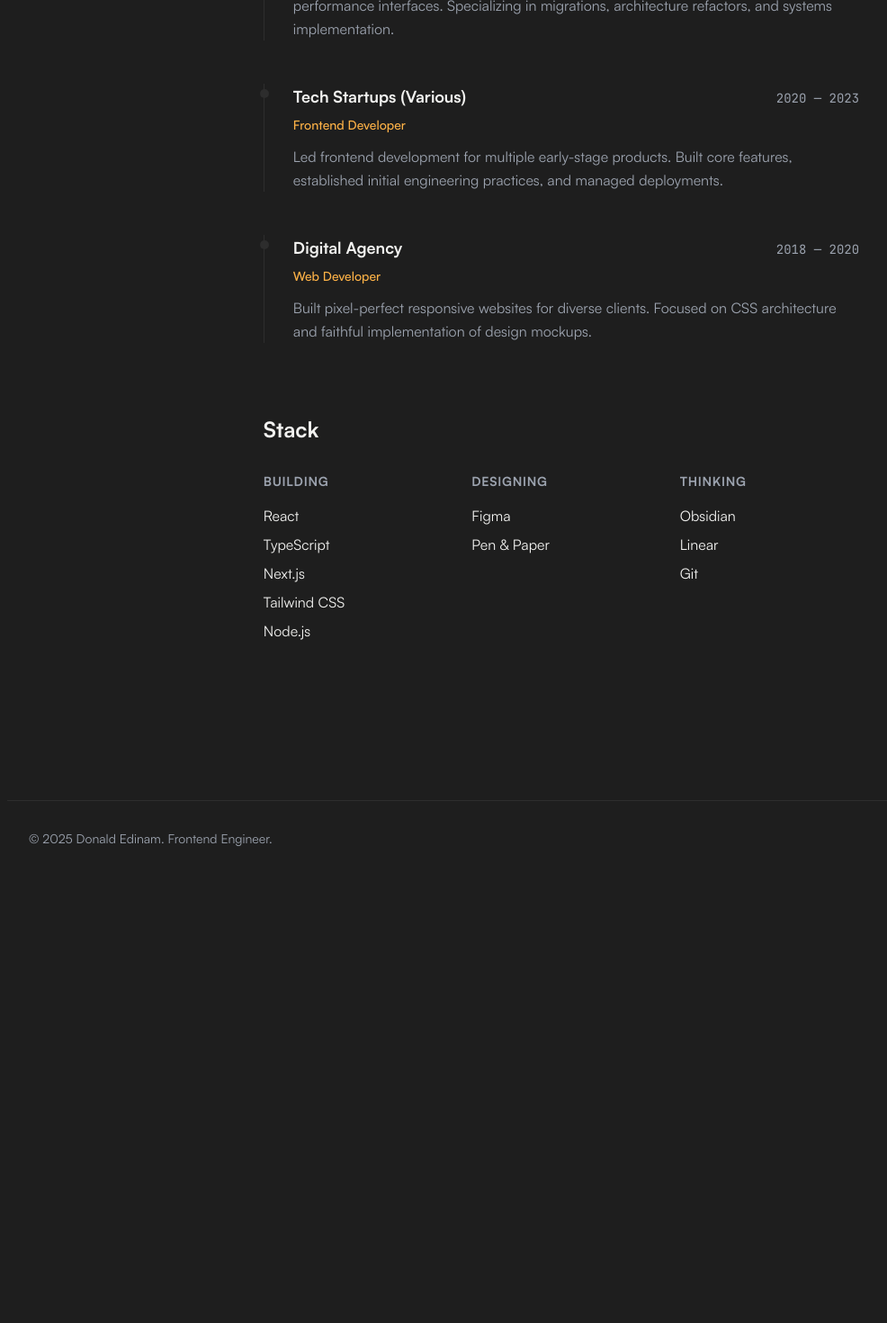
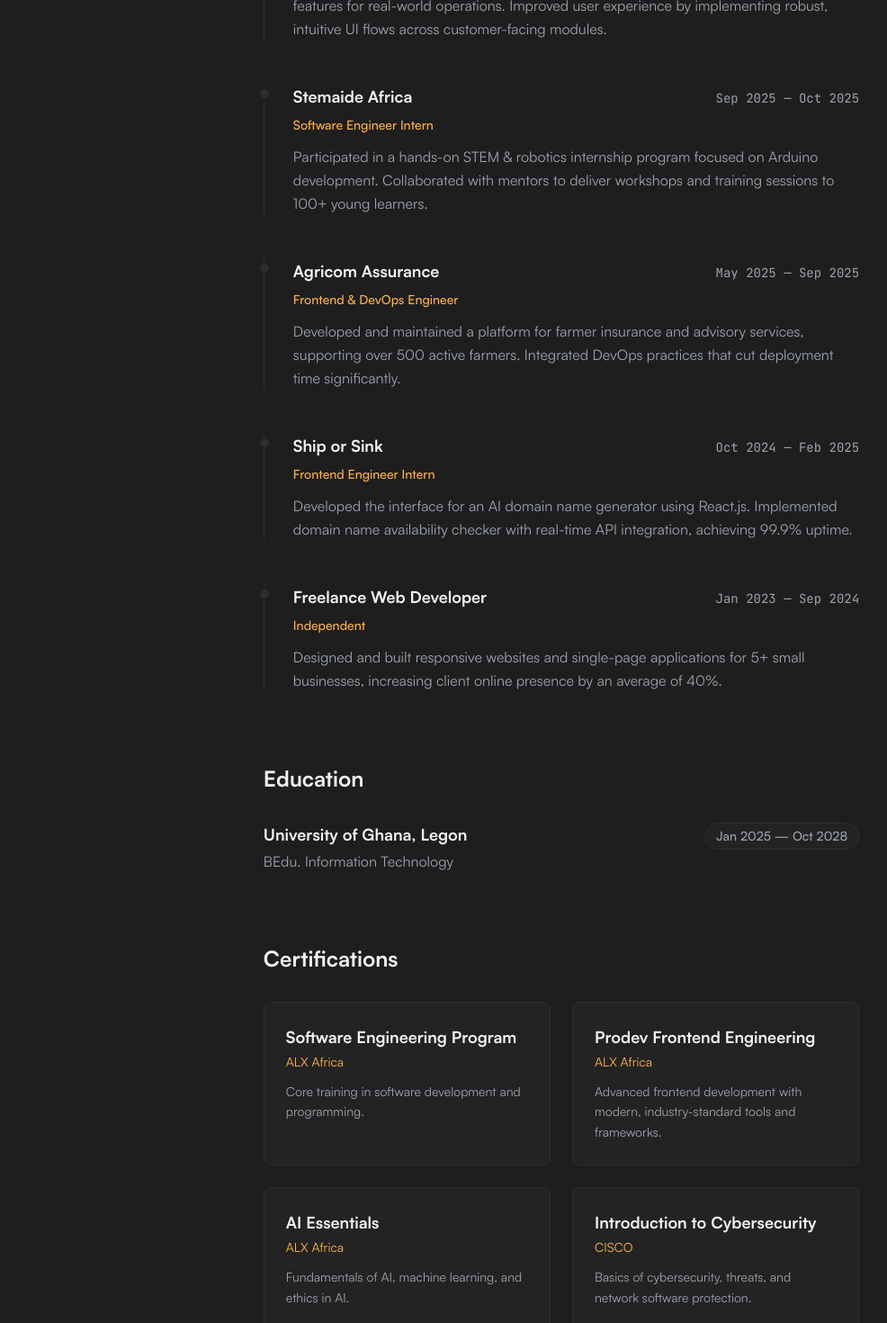
Before and after one commit to Donald-Edinam/donaldedinam, a Next.js app: page /about in a window 1280 px wide. Shown: the part 1400-2870 px from the top of the page at 90% size, without its empty margins (16-1002 px from the left). Before the commit the page ends 2374 px from the top, so only its background shows below. Built offline with nearby package versions, Linux system fonts and the light colour scheme; no server answers.

Commit message:
Chore: Improved page SEO

```diff
--- a/app/about/page.tsx
+++ b/app/about/page.tsx
@@ -1,6 +1,6 @@
 import { Container } from "@/components/layout";
 import { Timeline, StackList } from "@/components/about";
-import { principles, experience, stack } from "@/data/about";
+import { principles, experience, education, certifications, stack } from "@/data/about";
 
 import { Metadata } from "next";
 
@@ -50,6 +50,40 @@
                     <Timeline roles={experience} />
                 </section>
 
+                {/* Education */}
+                <section className="mb-20">
+                    <h2 className="text-2xl font-bold mb-8">Education</h2>
+                    <div className="space-y-6">
+                        {education.map((edu) => (
+                            <div key={edu.degree} className="flex flex-col md:flex-row md:justify-between md:items-baseline border-b border-border-subtle pb-6 last:border-none last:pb-0">
+                                <div>
+                                    <h3 className="text-lg font-bold text-text-primary">{edu.school}</h3>
+                                    <p className="text-text-muted mt-1">{edu.degree}</p>
+                                </div>
+                                <span className="text-sm text-text-muted font-medium mt-2 md:mt-0 bg-bg-secondary px-3 py-1 rounded-full border border-border-subtle">
+                                    {edu.period}
+                                </span>
+                            </div>
+                        ))}
+                    </div>
+                </section>
+
+                {/* Certifications */}
+                <section className="mb-20">
+                    <h2 className="text-2xl font-bold mb-8">Certifications</h2>
+                    <div className="grid grid-cols-1 md:grid-cols-2 gap-6">
+                        {certifications.map((cert) => (
+                            <div key={cert.name} className="bg-bg-secondary p-6 rounded-lg border border-border-subtle hover:border-accent transition-colors">
+                                <h3 className="text-lg font-bold text-text-primary mb-1">{cert.name}</h3>
+                                <p className="text-sm text-accent mb-3">{cert.organization}</p>
+                                <p className="text-text-muted text-sm leading-relaxed">
+                                    {cert.description}
+                                </p>
+                            </div>
+                        ))}
+                    </div>
+                </section>
+
                 {/* Stack */}
                 <section className="mb-20">
                     <h2 className="text-2xl font-bold mb-8">Stack</h2>
--- a/app/work/[slug]/page.tsx
+++ b/app/work/[slug]/page.tsx
@@ -44,6 +44,7 @@
             <CaseStudyHero
                 title={project.title}
                 tagline={project.tagline}
+                liveUrl={project.liveUrl}
                 meta={{
                     role: project.meta.role,
                     timeline: project.meta.timeline
--- a/components/case-study/CaseStudyHero.tsx
+++ b/components/case-study/CaseStudyHero.tsx
@@ -6,13 +6,14 @@
 interface CaseStudyHeroProps {
     title: string;
     tagline: string;
+    liveUrl?: string;
     meta: {
         role: string;
         timeline: string;
     };
 }
 
-export function CaseStudyHero({ title, tagline, meta }: CaseStudyHeroProps) {
+export function CaseStudyHero({ title, tagline, liveUrl, meta }: CaseStudyHeroProps) {
     return (
         <motion.section
             initial={{ opacity: 0, y: 20 }}
@@ -29,10 +30,24 @@
                         {tagline}
                     </p>
 
-                    <div className="flex flex-wrap justify-center gap-x-8 gap-y-2 text-sm text-text-muted font-medium">
-                        <span><span className="text-accent opacity-80 mr-2">Role:</span>{meta.role}</span>
-                        <span className="text-border-subtle px-2">|</span>
-                        <span><span className="text-accent opacity-80 mr-2">Timeline:</span>{meta.timeline}</span>
+                    <div className="flex flex-col items-center gap-6">
+                        <div className="flex flex-wrap justify-center gap-x-8 gap-y-2 text-sm text-text-muted font-medium">
+                            <span><span className="text-accent opacity-80 mr-2">Role:</span>{meta.role}</span>
+                            <span className="text-border-subtle px-2">|</span>
+                            <span><span className="text-accent opacity-80 mr-2">Timeline:</span>{meta.timeline}</span>
+                        </div>
+
+                        {liveUrl && (
+                            <a
+                                href={liveUrl}
+                                target="_blank"
+                                rel="noopener noreferrer"
+                                className="inline-flex items-center text-accent hover:text-accent-hover font-medium transition-colors border-b border-transparent hover:border-accent"
+                            >
+                                Visit Live Site
+                                <span className="ml-1">↗</span>
+                            </a>
+                        )}
                     </div>
                 </div>
             </Container>
--- a/components/layout/Footer.tsx
+++ b/components/layout/Footer.tsx
@@ -4,8 +4,12 @@
     return (
         <footer className="border-t border-border-subtle mt-section">
             <div className="container-layout">
-                <div className="py-8 text-sm text-text-muted">
+                <div className="flex flex-col md:flex-row justify-between items-center py-8 text-sm text-text-muted gap-4">
                     <p>© {currentYear} Donald Edinam. Frontend Engineer.</p>
+                    <div className="flex gap-6 font-medium">
+                        <a href="https://github.com/donald-edinam" target="_blank" rel="noopener noreferrer" className="hover:text-accent transition-colors">GitHub</a>
+                        <a href="https://www.linkedin.com/in/donald-edinam/" target="_blank" rel="noopener noreferrer" className="hover:text-accent transition-colors">LinkedIn</a>
+                    </div>
                 </div>
             </div>
         </footer>
--- a/data/about.ts
+++ b/data/about.ts
@@ -7,6 +7,18 @@
     company: string;
     title: string;
     period: string;
+    description: string;
+}
+
+export interface Education {
+    school: string;
+    degree: string;
+    period: string;
+}
+
+export interface Certification {
+    name: string;
+    organization: string;
     description: string;
 }
 
@@ -32,29 +44,72 @@
 
 export const experience: Role[] = [
     {
-        company: "Freelance / Independent",
-        title: "Senior Frontend Engineer",
-        period: "2023 — Present",
-        description: "Partnering with global product teams to build scalable design systems and high-performance interfaces. Specializing in migrations, architecture refactors, and systems implementation."
+        company: "Ubuntu Africa",
+        title: "Frontend Engineer",
+        period: "July 2025 — Present",
+        description: "Worked on logistics and shipping-tracking platforms, building and refining frontend features for real-world operations. Improved user experience by implementing robust, intuitive UI flows across customer-facing modules."
     },
     {
-        company: "Tech Startups (Various)",
-        title: "Frontend Developer",
-        period: "2020 — 2023",
-        description: "Led frontend development for multiple early-stage products. Built core features, established initial engineering practices, and managed deployments."
+        company: "Stemaide Africa",
+        title: "Software Engineer Intern",
+        period: "Sep 2025 — Oct 2025",
+        description: "Participated in a hands-on STEM & robotics internship program focused on Arduino development. Collaborated with mentors to deliver workshops and training sessions to 100+ young learners."
     },
     {
-        company: "Digital Agency",
-        title: "Web Developer",
-        period: "2018 — 2020",
-        description: "Built pixel-perfect responsive websites for diverse clients. Focused on CSS architecture and faithful implementation of design mockups."
+        company: "Agricom Assurance",
+        title: "Frontend & DevOps Engineer",
+        period: "May 2025 — Sep 2025",
+        description: "Developed and maintained a platform for farmer insurance and advisory services, supporting over 500 active farmers. Integrated DevOps practices that cut deployment time significantly."
+    },
+    {
+        company: "Ship or Sink",
+        title: "Frontend Engineer Intern",
+        period: "Oct 2024 — Feb 2025",
+        description: "Developed the interface for an AI domain name generator using React.js. Implemented domain name availability checker with real-time API integration, achieving 99.9% uptime."
+    },
+    {
+        company: "Freelance Web Developer",
+        title: "Independent",
+        period: "Jan 2023 — Sep 2024",
+        description: "Designed and built responsive websites and single-page applications for 5+ small businesses, increasing client online presence by an average of 40%."
+    }
+];
+
+export const education: Education[] = [
+    {
+        school: "University of Ghana, Legon",
+        degree: "BEdu. Information Technology",
+        period: "Jan 2025 — Oct 2028"
+    }
+];
+
+export const certifications: Certification[] = [
+    {
+        name: "Software Engineering Program",
+        organization: "ALX Africa",
+        description: "Core training in software development and programming."
+    },
+    {
+        name: "Prodev Frontend Engineering",
+        organization: "ALX Africa",
+        description: "Advanced frontend development with modern, industry-standard tools and frameworks."
+    },
+    {
+        name: "AI Essentials",
+        organization: "ALX Africa",
+        description: "Fundamentals of AI, machine learning, and ethics in AI."
+    },
+    {
+        name: "Introduction to Cybersecurity",
+        organization: "CISCO",
+        description: "Basics of cybersecurity, threats, and network software protection."
     }
 ];
 
 export const stack: StackItem[] = [
     {
         category: "Building",
-        items: ["React", "TypeScript", "Next.js", "Tailwind CSS", "Node.js"]
+        items: ["React", "TypeScript", "Next.js", "Tailwind CSS", "Python", "Docker"]
     },
     {
         category: "Designing",
@@ -62,6 +117,6 @@
     },
     {
         category: "Thinking",
-        items: ["Obsidian", "Linear", "Git"]
+        items: ["Obsidian", "Git", "Linear"]
     }
 ];
--- a/data/projects.ts
+++ b/data/projects.ts
@@ -9,101 +9,79 @@
         stack: string[];
     };
     content: {
-        problem: string;      // "Problem & Context"
-        role: string;         // "My Role & Constraints"
-        approach: string;     // "Approach & Process"
-        solutions: string;    // "Solutions / Decisions"
-        outcomes: string;     // "Outcomes / Learnings"
-        reflection: string;   // "Reflection / Implications"
+        problem: string;
+        role: string;
+        approach: string;
+        solutions: string;
+        outcomes: string;
+        reflection: string;
     };
     visuals?: {
         src: string;
         alt: string;
     }[];
+    liveUrl?: string;
 }
 
 export const projects: Project[] = [
     {
         id: "1",
-        slug: "internal-logistics-platform",
-        title: "Internal Logistics Platform",
-        tagline: "Streamlining daily sales tracking across multiple shops.",
+        slug: "buzzba",
+        title: "Buzzba",
+        tagline: "Comprehensive barbershop management system.",
+        liveUrl: "https://www.buzzba.com",
         meta: {
-            role: "Frontend Architect",
+            role: "Fullstack Developer",
             timeline: "2024",
-            stack: ["React", "Dashboard Components", "Visualization Libs"],
+            stack: ["Next.js", "Express.js", "PostgreSQL"],
         },
         content: {
-            problem: `The client needed a way to see real-time sales across three shops without relying on manual spreadsheets. Existing solutions were either too rigid or expensive for a small business setup.
-
-The core challenge was allowing non-technical staff to interact with the system reliably while providing clear visualization data for performance comparison.`,
-
-            role: `I was solely responsible for the frontend architecture. My role involved designing the dashboard, building reusable input forms, and integrating visualization components.
-
-Constraints:
-• Backend endpoints were fixed; no database redesign allowed.
-• Must support desktop and tablet usage for managers on the move.
-• System must remain easy for non-technical staff to avoid data entry errors.`,
-
-            approach: `I started by mapping the workflow of shop employees to understand where data entry friction occurred.
-
-From there, I designed a minimal component system for tables, charts, and input forms. I prioritized creating reusable UI patterns to ensure consistency across different shop interfaces and emphasized accessibility (keyboard flows and focus management) to speed up daily tasks.`,
-
-            solutions: `1. Reusable UI Patterns
-I created a strict set of reusable UI patterns for forms and reporting interfaces. This required higher upfront investment but drastically reduced code duplication and accelerated future shop onboarding.
-
-2. Simplified Colors & Graphs
-To help non-technical staff grasp performance data immediately, I implemented color-coded graphs to indicate trends rather than complex, dense data tables. I sacrificed granularity for readability, ensuring the dashboard could be understood at a glance.`,
-
-            outcomes: `Staff adoption was immediate, making daily sales input routine. The dashboard reduced manual errors and significantly improved decision-making speed.
-
-Metrics:
-• Zero manual errors report in first month
-• Real-time visibility achieved across all locations`,
-
-            reflection: `Even small projects benefit from frontend discipline. Good architecture doesn’t require scale—it requires clear decisions that anticipate change. Simplicity proved to be the ultimate scalability factor here.`
+            problem: `Barbershops often struggle with manual booking, tracking sales, and managing staff schedules efficiently. The client needed a unified platform to handle these operations without the complexity of enterprise ERPs.`,
+            role: `I designed and built the entire application, utilizing Next.js for the frontend and Express.js for the backend API.`,
+            approach: `I focused on creating distinct user flows for barbers (schedule management), admins (business oversight), and customers (booking). Database schema design was critical to ensure relational integrity between appointments, staff, and sales data.`,
+            solutions: `Implemented a robust booking engine that prevents double-bookings. Built a sales tracking dashboard that visualizes revenue trends.`,
+            outcomes: `The system successfully centralized operations, allowing for real-time schedule management and accurate sales reporting.`,
+            reflection: `Building a full-stack CRUD application emphasized the importance of type safety and API contract definition between frontend and backend.`
         }
     },
     {
         id: "2",
-        slug: "remote-it-jobs-platform",
-        title: "Remote IT Jobs Platform",
-        tagline: "Connecting job seekers to global remote IT opportunities.",
+        slug: "medfinder",
+        title: "MedFinder",
+        tagline: "Location-based healthcare facility discovery.",
+        liveUrl: "https://medfinder-two.vercel.app/",
         meta: {
-            role: "Frontend Lead",
-            timeline: "2023",
-            stack: ["React Query", "URL State", "Responsive Design"],
+            role: "Frontend Developer",
+            timeline: "2024",
+            stack: ["React.js", "Geolocation API", "Google Maps"],
         },
         content: {
-            problem: `Existing job boards were cluttered, difficult to filter, and not tailored to entry-level engineers. The goal was to simplify the job search experience while maintaining the speed and depth required for a data-heavy application.
-
-Constraints Included:
-• Fast data fetching required for thousands of jobs.
-• Filters needed to be intuitive and persistent.`,
-
-            role: `I led the frontend architecture, developing search and filtering components and designing the responsive card-based listings.
-
-Constraints:
-• Backend API had pre-defined endpoints; limited ability to modify data structure.
-• System must support global traffic with minimal load time.`,
-
-            approach: `Mapped user journeys for multiple personas (fresh graduates vs experienced remote seekers).
-
-I developed reusable components (JobCard, FilterBar, Pagination) and prioritized accessibility with semantic HTML and focus visibility. State persistence was a key focus to ensure users could share exact search configurations.`,
-
-            solutions: `1. URL-Driven State
-I implemented persistent state using URL search parameters. This added routing complexity compared to local state but enabled deep-linking and easier sharing—critical for a job board.
-
-2. Optimized Data Fetching (React Query)
-To handle thousands of jobs without bogging down the client, I utilized React Query for caching, optimistic updates, and lazy fetching. This abstraction was essential for maintaining a responsive UI under load.`,
-
-            outcomes: `The launch reduced friction for job seekers, receiving positive feedback on clarity.
-
-Metrics:
-• Fast load times even with filtered queries
-• High engagement with filter features`,
-
-            reflection: `Every frontend decision influences user trust and efficiency. A clear interface paired with predictable behavior turns a job board from a chaotic list into a reliable tool. Performance and clarity drive engagement more than flashy visuals.`
+            problem: `Finding specialized healthcare facilities in Ghana can be difficult due to fragmented information. Users needed a reliable way to locate nearby clinics based on specific service needs.`,
+            role: `I developed the frontend interface and integrated mapping services to provide location-based results.`,
+            approach: `Leveraged the Geolocation API to detect user position and filtered facility data by distance. Implemented a responsive map interface that works seamlessly on mobile devices.`,
+            solutions: `Developed an intuitive search filter allowing users to sort by distance, service type, or facility name.`,
+            outcomes: `The app processed over 2,000 location-based queries in its first month, validating the demand for accessible healthcare information.`,
+            reflection: `Working with maps taught me the importance of handling location permission states and optimizing marker rendering for performance.`
+        }
+    },
+    {
+        id: "3",
+        slug: "domainudge",
+        title: "Domainudge",
+        tagline: "AI-powered business name and domain generator.",
+        liveUrl: "https://domainudge.com/",
+        meta: {
+            role: "Frontend Developer",
+            timeline: "2024",
+            stack: ["React.js", "Zustand", "AI Integration"],
+        },
+        content: {
+            problem: `Entrepreneurs often get stuck in the ideation phase when naming their business. They needed a tool to brainstorm unique names and immediately check domain availability.`,
+            role: `I built the client-side logic and state management using Zustand, ensuring a snappy, reactive experience.`,
+            approach: `Focused on performance optimization to ensure the app felt instant. Integrated domain availability APIs to provide real-time feedback.`,
+            solutions: `Achieved 99.9% uptime on checks and reduced average check time by 1.5 seconds through optimized API calls.`,
+            outcomes: `Achieved a Google Lighthouse Performance score of 95+, providing a smooth user experience.`,
+            reflection: `State management libraries like Zustand offer a great balance between simplicity and power for apps with complex interactive flows.`
         }
     }
 ];
```
